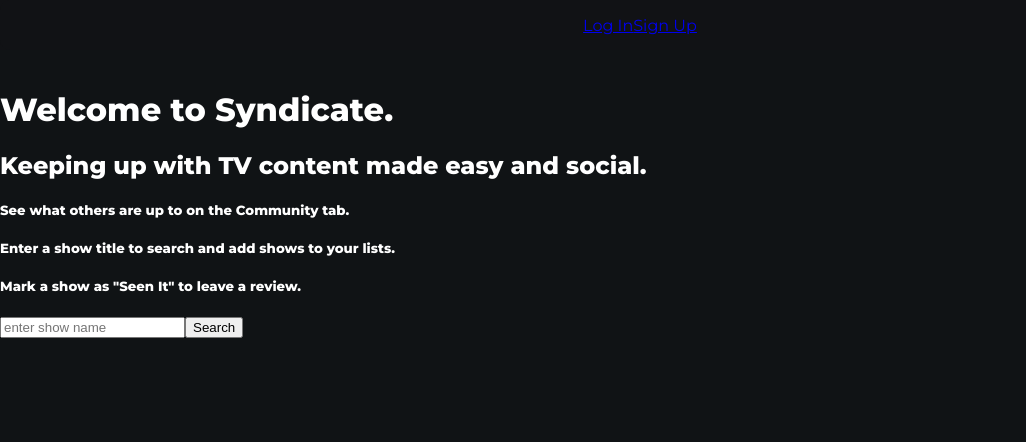
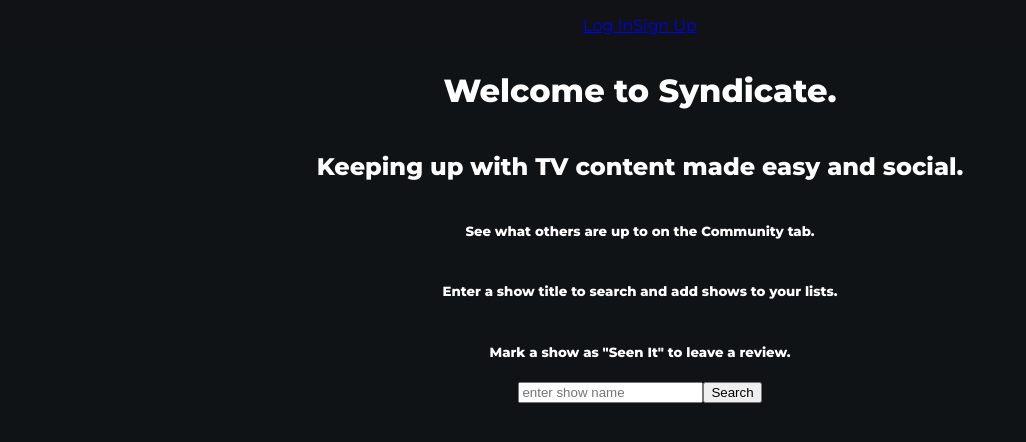
Before and after one commit to ClarkDoom/syndicate-refactor-front-end, a React (Vite) app: page / in a window 1280 px wide. Shown: the top 442 px of the page, without its empty margins (0-1026 px from the left). Built offline with nearby package versions, Linux system fonts and the light colour scheme; no server answers.

Commit message:
setup home page css module

```diff
--- /dev/null
+++ b/src/pages/Home/Home.module.css
@@ -0,0 +1,5 @@
+.page {
+  display: flex;
+  flex-direction: column;
+  text-align: center;
+}
--- a/src/pages/Home/Home.tsx
+++ b/src/pages/Home/Home.tsx
@@ -1,4 +1,4 @@
-
+import homeStyles from "./Home.module.css"
 // types
 import { User, Profile } from '../../types/models'
 
@@ -13,8 +13,7 @@
 
 
   return (
-    <div className="home-page">
-      <img src={profile.photo} alt="" />
+    <div className={homeStyles.page}>
       <h1 id="landing-page">Welcome to Syndicate.</h1>
       <h2 id="landing-page">Keeping up with TV content made easy and social.</h2>
       <h5 id="landing-page">See what others are up to on the Community tab.</h5>
```
